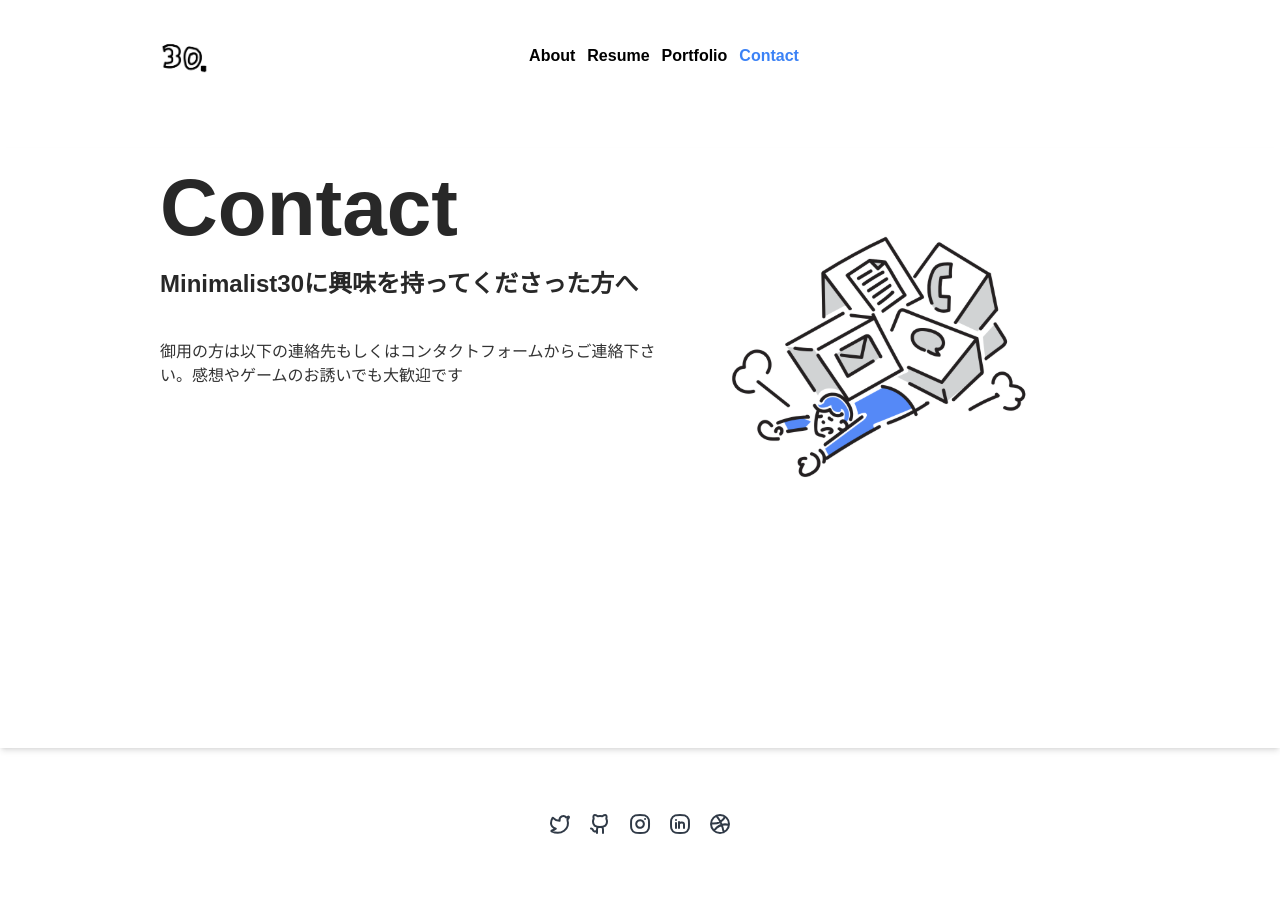
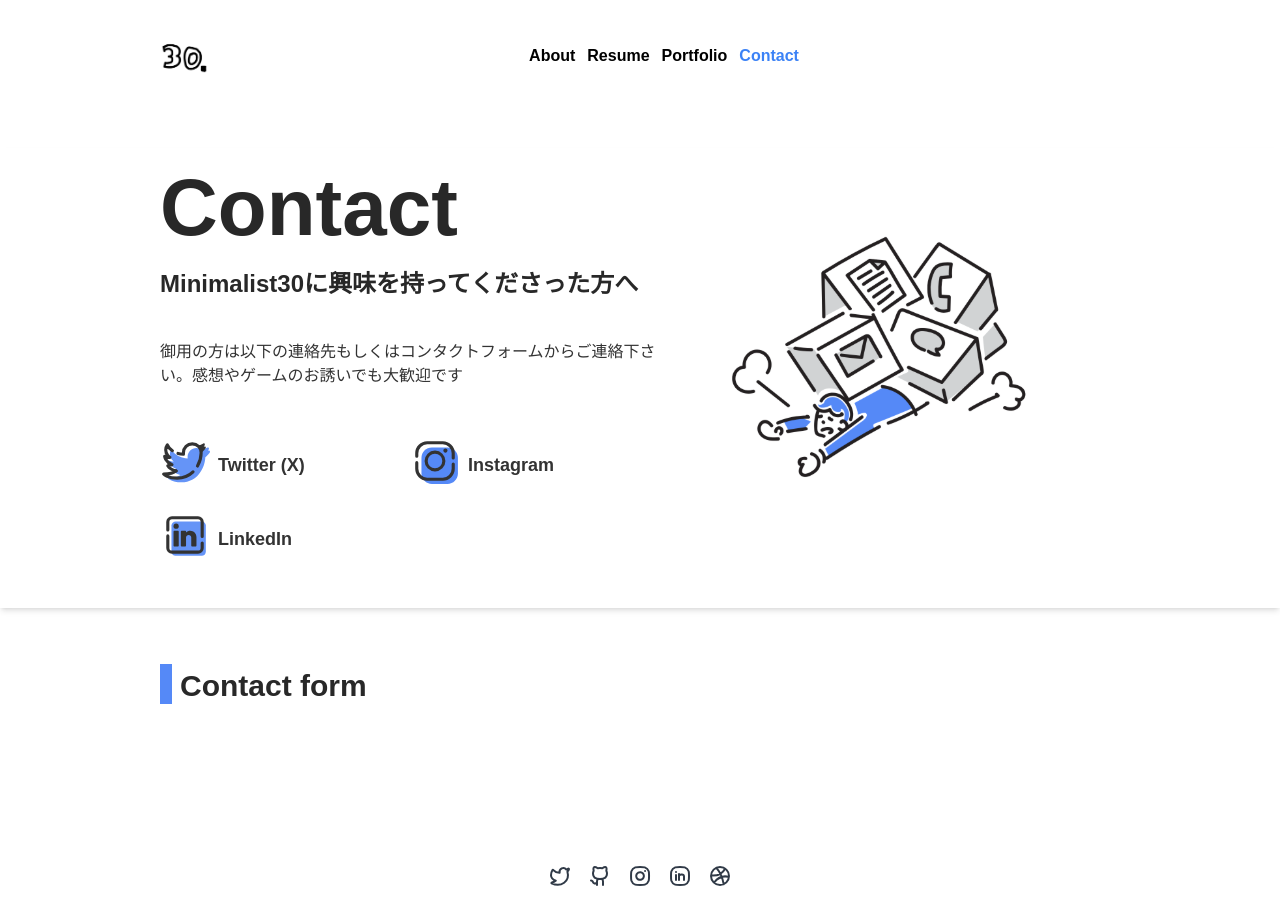
Before and after one commit to Minimalist-00/Minimalist30-portfolio, a Next.js app: page /contact in a window 1280 px wide. Shown: the top 924 px of the page. Before the commit the page ends 900 px from the top, so only its background shows below. Built offline with nearby package versions, Linux system fonts and the light colour scheme.

Commit message:
:art: contactOvervieの完成

```diff
--- a/src/components/About/AboutOverview.tsx
+++ b/src/components/About/AboutOverview.tsx
@@ -1,11 +1,13 @@
 const AboutOverview = () => {
   return (
     <div className="shadow-md z-10 relative">
-      <div className={`
+      <div
+        className={`
       lg:max-w-main mx-auto
       grid grid-cols-1 md:grid-cols-2
       pb-5 h-[460px]
-      `}>
+      `}
+      >
         <section>
           <div>
             <h1 className="text-[80px] font-bold">About</h1>
--- /dev/null
+++ b/src/components/Contact/ContactForm.tsx
@@ -0,0 +1,15 @@
+import React from 'react'
+import Heading from '../Heading'
+
+const ContactForm = () => {
+  return (
+    <>
+      <div className="lg:max-w-main mx-auto pt-14 pb-14">
+        <Heading title="Contact form" />
+        <div className="grid md:grid-cols-2 md:gap-6"></div>
+      </div>
+    </>
+  )
+}
+
+export default ContactForm
--- a/src/components/Contact/ContactOverview.tsx
+++ b/src/components/Contact/ContactOverview.tsx
@@ -1,32 +1,33 @@
+import Link from 'next/link'
+
 const ContactOverview = () => {
-
   const snsItems = [
     {
-      name: "Twitter (X)",
-      url: "https://twitter.com/Minimalist30_",
-      icon: "twitter_blue.svg",
+      name: 'Twitter (X)',
+      url: 'https://twitter.com/Minimalist30_',
+      icon: 'twitter_blue.svg',
     },
     {
-      name: "Instagram",
-      url: "https://www.instagram.com/naka.0_0/",
-      icon: "instagram_blue.svg",
+      name: 'Instagram',
+      url: 'https://www.instagram.com/naka.0_0/',
+      icon: 'instagram_blue.svg',
     },
     {
-      name: "LinkedIn",
-      url: "https://www.linkedin.com/in/%E8%88%AA%E8%BC%9D-%E4%B8%AD%E5%B7%9D-236443292/",
-      icon: "linkedin_blue.svg",
+      name: 'LinkedIn',
+      url: 'https://www.linkedin.com/in/%E8%88%AA%E8%BC%9D-%E4%B8%AD%E5%B7%9D-236443292/',
+      icon: 'linkedin_blue.svg',
     },
   ]
 
-
-
   return (
     <div className="shadow-md">
-      <div className={`
+      <div
+        className={`
       lg:max-w-main mx-auto
       grid grid-cols-1 md:grid-cols-2
-      pb-5 h-[600px]
-      `}>
+      pb-5 h-[460px]
+      `}
+      >
         <section className="w-[500px]">
           <div>
             <h1 className="text-[80px] font-bold">Contact</h1>
@@ -36,15 +37,35 @@ const ContactOverview = () => {
             <p className="text-base font-medium text-black-lt">
               御用の方は以下の連絡先もしくはコンタクトフォームからご連絡下さい。感想やゲームのお誘いでも大歓迎です
             </p>
+            <div>
+              <li className="grid grid-cols-2 mt-12">
+                {snsItems.map((snsItem) => (
+                  <div className="mb-6">
+                    <Link
+                      href={snsItem.url}
+                      target="_blank"
+                      rel="noopener noreferrer"
+                    >
+                      <div className="flex flex-row items-center">
+                        <img
+                          src={`icons/${snsItem.icon}`}
+                          alt={snsItem.name}
+                          className="h-[50px] w-[50px] mr-2"
+                        />
+                        <p className="text-lg font-bold text-black-lt mt-2">
+                          {snsItem.name}
+                        </p>
+                      </div>
+                    </Link>
+                  </div>
+                ))}
+              </li>
+            </div>
           </div>
-          <div className="grid grid-cols-2">
-          </div>
+          <div className="grid grid-cols-2"></div>
         </section>
         <div className="justify-self-center">
-          <img
-            src="Contact.svg"
-            alt="contactImage"
-          />
+          <img src="Contact.svg" alt="contactImage" />
         </div>
       </div>
     </div>
--- a/src/pages/contact.tsx
+++ b/src/pages/contact.tsx
@@ -1,9 +1,11 @@
-import ContactOverview from "@/components/Contact/ContactOverview"
+import ContactForm from '@/components/Contact/ContactForm'
+import ContactOverview from '@/components/Contact/ContactOverview'
 
 const contact = () => {
   return (
     <>
       <ContactOverview />
+      <ContactForm />
     </>
   )
 }
--- a/src/styles/globals.css
+++ b/src/styles/globals.css
@@ -2,5 +2,6 @@
 @tailwind components;
 @tailwind utilities;
 
-@layer componets {
+img {
+  pointer-events: none;
 }
```
